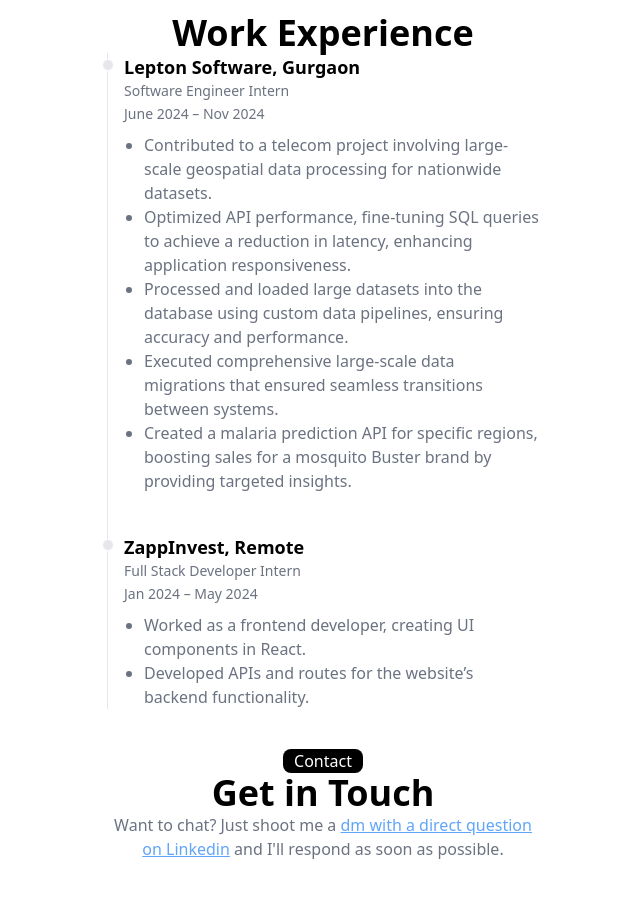
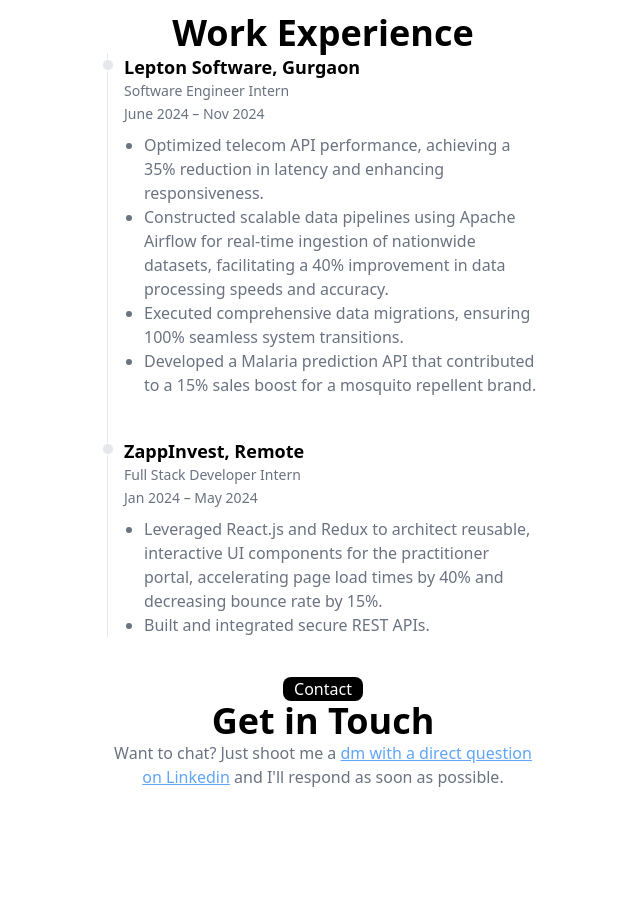
Before and after one commit to Hitendra007/Portfolio, a React (Vite) app: page / in a window 1280 px wide. Shown: the part 3040-3937 px from the top of the page, without its empty margins (317-957 px from the left). Built offline with nearby package versions, Linux system fonts and the light colour scheme.

Commit message:
changed exp list and resume url

```diff
--- a/src/Components/Navbar/BottomNavBar.jsx
+++ b/src/Components/Navbar/BottomNavBar.jsx
@@ -41,7 +41,7 @@
 
         {/* Download Resume */}
         <a
-          href="https://drive.google.com/file/d/1_tCIzW93PekTN98DD46YtLfczGlZdMwT/view?usp=sharing"
+          href="https://drive.google.com/file/d/1tkxIDgEBMzOZiPYT_5Q1QtekSZVDbK1O/view?usp=sharing"
           target="_blank"
           rel="noopener noreferrer"
           className="inline-flex items-center justify-center p-2 hover:bg-gray-50 rounded-full group"
--- a/src/Constansts/constants.js
+++ b/src/Constansts/constants.js
@@ -87,11 +87,10 @@
     role: "Software Engineer Intern",
     duration: "June 2024 – Nov 2024",
     description: [
-            "Contributed to a telecom project involving large-scale geospatial data processing for nationwide datasets.",
-            "Optimized API performance, fine-tuning SQL queries to achieve a reduction in latency, enhancing application responsiveness.",
-            "Processed and loaded large datasets into the database using custom data pipelines, ensuring accuracy and performance.",
-            "Executed comprehensive large-scale data migrations that ensured seamless transitions between systems.",
-            "Created a malaria prediction API for specific regions, boosting sales for a mosquito Buster brand by providing targeted insights."
+      "Optimized telecom API performance, achieving a 35% reduction in latency and enhancing responsiveness.",
+      "Constructed scalable data pipelines using Apache Airflow for real-time ingestion of nationwide datasets, facilitating a 40% improvement in data processing speeds and accuracy.",
+      "Executed comprehensive data migrations, ensuring 100% seamless system transitions.",
+      "Developed a Malaria prediction API that contributed to a 15% sales boost for a mosquito repellent brand."
     ]
   },
   {
@@ -99,10 +98,11 @@
     role: "Full Stack Developer Intern",
     duration: "Jan 2024 – May 2024",
     description: [
-            "Worked as a frontend developer, creating UI components in React.",
-            "Developed APIs and routes for the website’s backend functionality."
+      "Leveraged React.js and Redux to architect reusable, interactive UI components for the practitioner portal, accelerating page load times by 40% and decreasing bounce rate by 15%.",
+      "Built and integrated secure REST APIs."
     ]
   }
 ];
 
+
 export { skills, projects, codingProfiles, workExperience };
```
Lines whose indentation alone changed are shown as unchanged.
